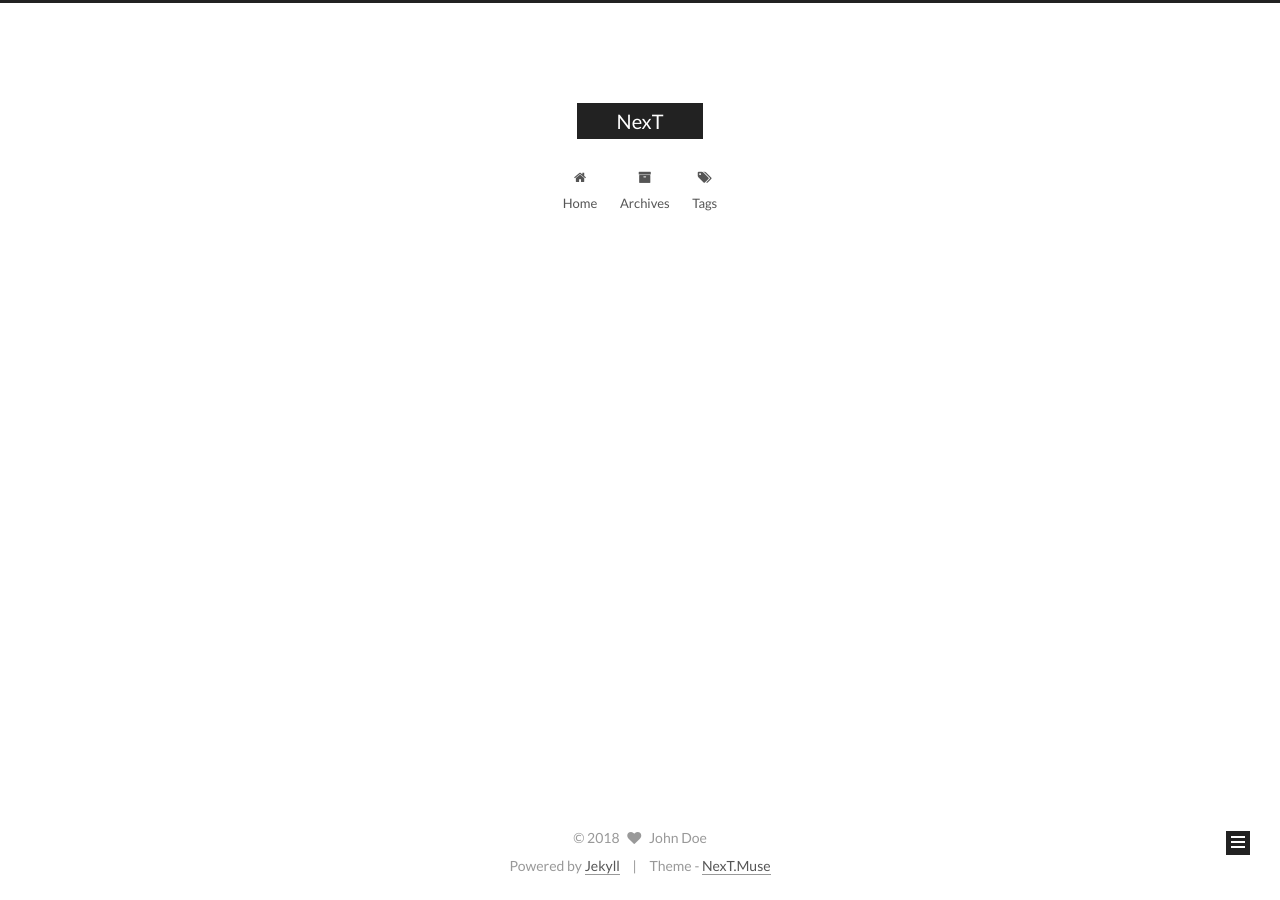
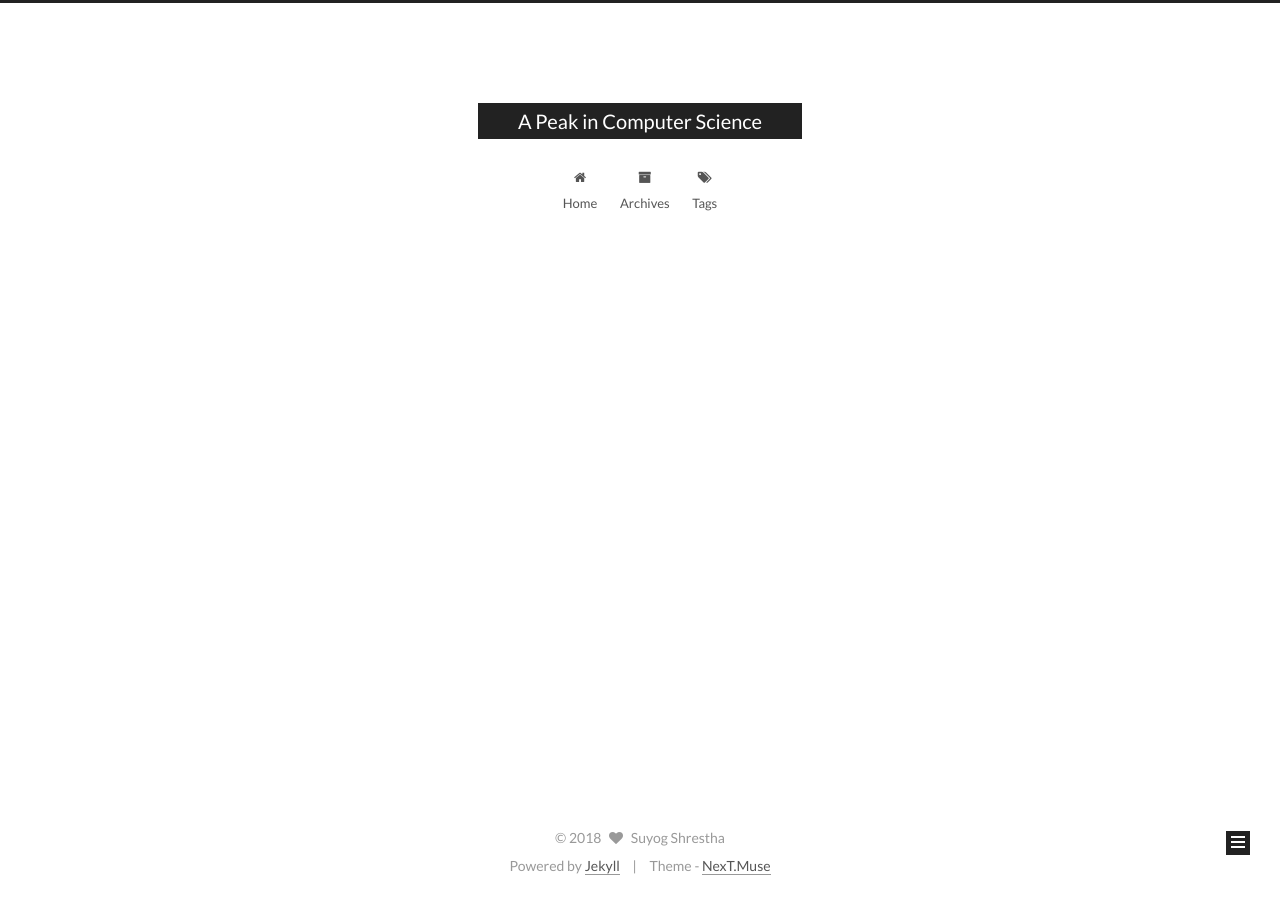
Before and after one commit to suyogster/suyogster.github.io, a Jekyll site: the page built from index.html, in a window 1280 px wide. Built offline with Jekyll 4.4.1, drawn with Linux system fonts in a browser that asks for light colours; the list of posts is cut into pages by our own code.

Commit message:
Updated Configuration

```diff
--- a/_config.yml
+++ b/_config.yml
@@ -4,10 +4,10 @@
 # ---------------------------------------------------------------
 
 # Site
-title: NexT
+title: A Peak in Computer Science
 subtitle:
 description:
-author: John Doe
+author: Suyog Shrestha
 # Support language: de, en, fr-FR, id, ja, ko, pt-BR, pt, ru, zh-Hans, zh-hk, zh-tw
 language: en
 date_format: '%Y-%m-%d'
@@ -213,8 +213,8 @@ font:
 # Social Links
 # Key is the link label showing to end users.
 # Value is the target link (E.g. GitHub: https://github.com/iissnan)
-#social:
-  #LinkLabel: Link
+social:
+  GitHub: https://github.com/suyogster
 
 
 # Social Links Icons
@@ -381,7 +381,7 @@ han: false
 # Disqus
 disqus:
   enable: false
-  shortname:
+  shortname: Suyog
   count: true
   # hide comments (visitors need to click to load the comments)
   # count need to be false when hide is true
```
